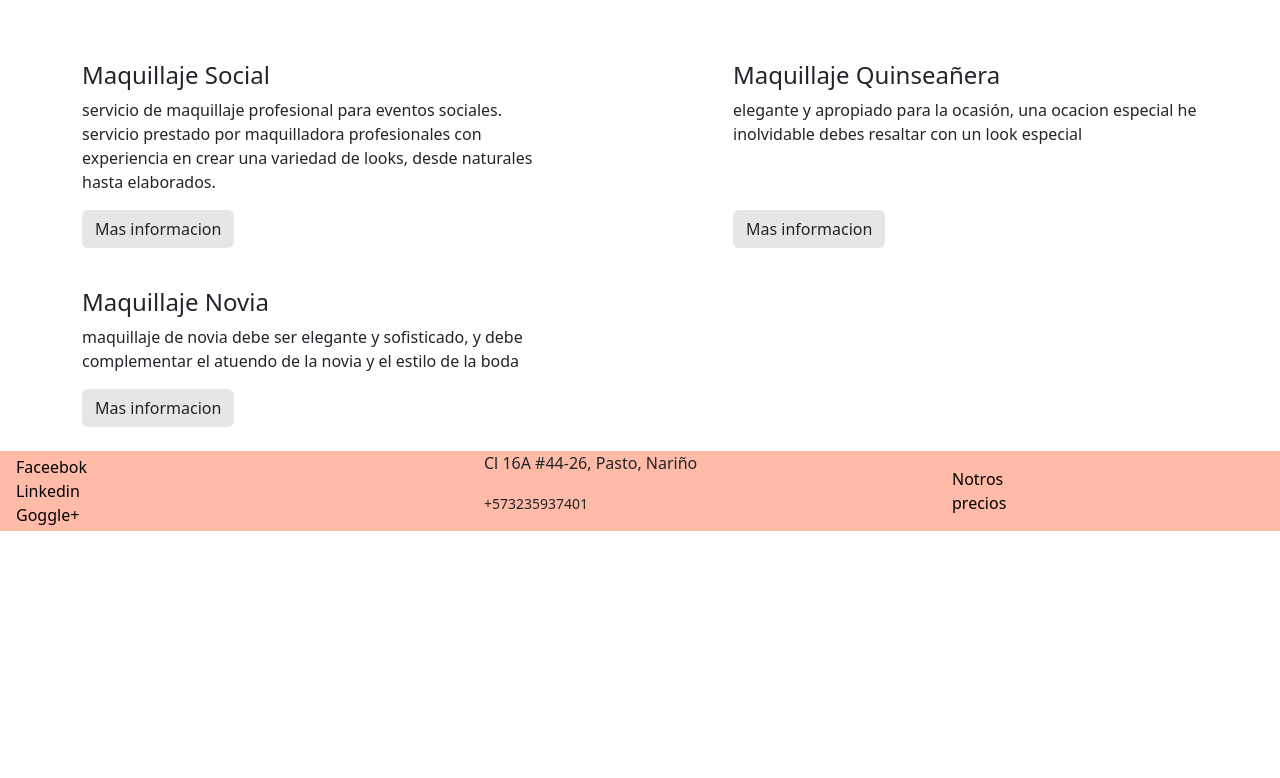
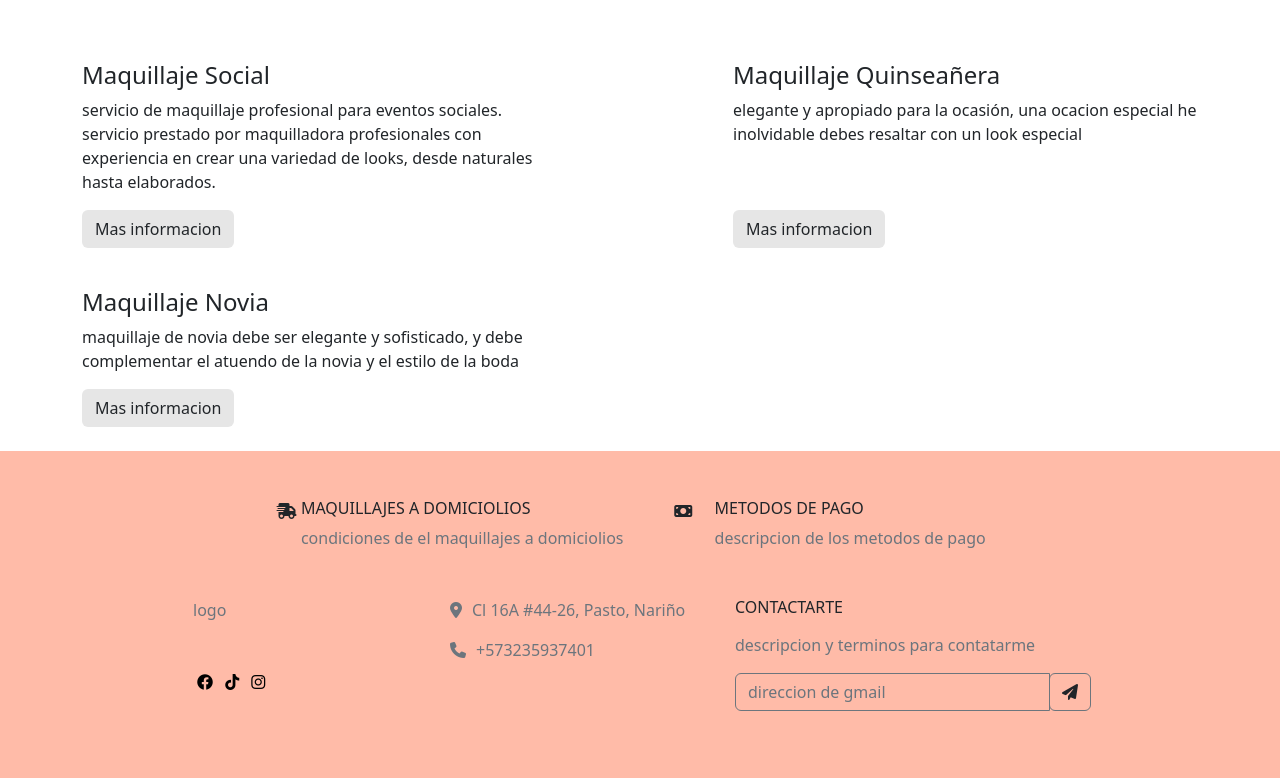
Before and after one commit to joburbanop/proyectoCami, a website: page index.html in a window 1280 px wide. Shown: the part 605-1383 px from the top of the page. Before the commit the page ends 1136 px from the top, so only its background shows below. Drawn offline with nearby package versions, Linux system fonts and the light colour scheme.

Commit message:
iconos y fuentes

```diff
--- a/css/maquillajes.css
+++ b/css/maquillajes.css
@@ -4,6 +4,10 @@
 .btn-color{
     background-color:  #e6e6e6;
 }
+
 footer {
     background-color:#ffbba8 ;
 }
+.padding-icon{
+    padding-right: 10px;
+}
--- a/index.html
+++ b/index.html
@@ -6,6 +6,9 @@
     <meta name="viewport" content="width=device-width, initial-scale=1.0">
     <link rel="stylesheet" href="node_modules/bootstrap/dist/css/bootstrap.min.css">
     <link rel="stylesheet" href="css/index.css">
+    <link rel="stylesheet" href="node_modules/@fortawesome/fontawesome-free/css/brands.min.css">
+    <link rel="stylesheet" href="node_modules/@fortawesome/fontawesome-free/css/fontawesome.min.css">
+    <link rel="stylesheet" href="node_modules/@fortawesome/fontawesome-free/css/solid.min.css">
     <title>Portafolio</title>
 </head>
 <body  >
@@ -24,7 +27,7 @@
             <div class="navbar-collapse collapse col-sm-9" id="navbarCollapse" >
                 <ul class="navbar-nav px-4 ">
                     <li class="nav-item dropdown   d-lg-inline-block ">
-                        <a class="nav-link d-flex justify-content-end" id="homeDropdownMenuLink" href="#hero" "> inicio </a>
+                        <a class="nav-link d-flex justify-content-end" id="homeDropdownMenuLink" href="#hero" > inicio </a>
                     </li>
                     <li class="nav-item dropdown  d-lg-inline-block">
                         <a class="nav-link  d-flex justify-content-end" id="homeDropdownMenuLink" href="#Maquilaje_social" > Maquilajesocial </a>
@@ -41,18 +44,7 @@
                 </ul>
             </div>
 
-            <div>
-
-            </div>
         </nav>
-
-
-
-
-
-
-
-
 
     </header>
 
@@ -112,24 +104,68 @@
         </div>
     </section>
 
-    <footer id="fooder">
-        <div class="d-flex flex-wrap justify-content-between align-items-center px-3">
-            <div class="col-sm-3 d-flex flex-column">
-                <a class="text-decoration-none text-black" href="">Faceebok</a>
-                <a class="text-decoration-none text-black" href="">Linkedin</a>
-                <a class="text-decoration-none text-black" href="">Goggle+</a>
+    <footer class="main-footer py-5" id="fooder">
+        <div class="bg-gray-100 text-dark-700 py-6">
+            <div class="container ">
+                <div class="row d-flex justify-content-center">
+                    <div class="col-lg-4 service-column d-flex justify-content-evenly">
+                        <div class="">
+                            <i class="fa-solid fa-truck-fast"></i>
+                        </div>
+                        <div class="">
+                            <h6 class="text-uppercase">Maquillajes a domiciolios</h6>
+                            <p class="text-muted fw-light text-sm mb-0">  condiciones de el maquillajes a domiciolios</p>
+                        </div>
+                    </div>
+
+                    <div class="col-lg-4 service-column d-flex justify-content-evenly">
+                        <div class="">
+                            <i class="fa-solid fa-money-bill"></i>
+                        </div>
+                        <div>
+                            <h6 class="text-uppercase">metodos de pago</h6>
+                            <p class="text-muted fw-light text-sm mb-0"> descripcion de los metodos de pago</p>
+                        </div>
+                    </div>
+                </div>
             </div>
+        </div>
+        <div class="d-flex flex-wrap justify-content-between align-items-center px-3 py-5 bg-gray-300 text-muted">
+            <div class="container">
+                <div class="row d-flex justify-content-center">
+                    <div class="col-sm-3 d-flex px-3 row">
+                        <div>
+                            <P>logo</P>
+                        </div>
+                        <div>
+                            <a class="text-decoration-none text-black mx-1" href=""><i class="fa-brands fa-facebook"></i></a>
+                            <a class="text-decoration-none text-black mx-1" href=""><i class="fa-brands fa-tiktok"></i></a>
+                            <a class="text-decoration-none text-black mx-1" href=""><i class="fa-brands fa-instagram"></i></a>
+                        </div>
+                    </div>
 
-            <div class="col-sm-3 d-flex flex-column">
-              <address>
-                <p>Cl 16A #44-26, Pasto, Nariño</p>
-                <small>+573235937401</small>
-              </address>
-            </div>
+                    <div class="col-sm-3 d-flex ">
+                      <address>
+                        <p><i class="fa-solid fa-location-dot padding-icon"></i>Cl 16A #44-26, Pasto, Nariño</p>
+                        <p><i class="fa-solid fa-phone padding-icon"></i>+573235937401 </p>
+                      </address>
+                    </div>
 
-              <div class="col-sm-3 d-flex flex-column ">
-              <a class="text-decoration-none text-black" href="">Notros</a>
-              <a class="text-decoration-none text-black" href="">precios</a>
+                    <div class="col-sm-4 d-flex flex-column ">
+                      <h6 class="text-uppercase text-dark mb-3">Contactarte</h6>
+                      <p class="mb-3">descripcion y terminos para contatarme</p>
+
+                      <form action="#" id="newsletter-form">
+                        <div class="input-group mb-3">
+                            <input type="email" name="" id="" class="form-control bg-transparent border-secondary border-end-1" placeholder="direccion de gmail">
+
+                            <div class="input-group-append">
+                                <button class="btn btn-outline-secondary border-start-1" type="submit"> <i class="fa fa-paper-plane text-lg text-dark"></i></button>
+                            </div>
+                        </div>
+                      </form>
+                    </div>
+                </div>
             </div>
         </div>
     </footer>
--- a/package.json
+++ b/package.json
@@ -21,6 +21,7 @@
     "lite-server": "^2.6.1"
   },
   "dependencies": {
+    "@fortawesome/fontawesome-free": "^6.2.1",
     "bootstrap": "^5.2.3",
     "jquery": "^3.6.3",
     "popper.js": "^1.16.1"
```
Also changed, not shown: 1 other file.
